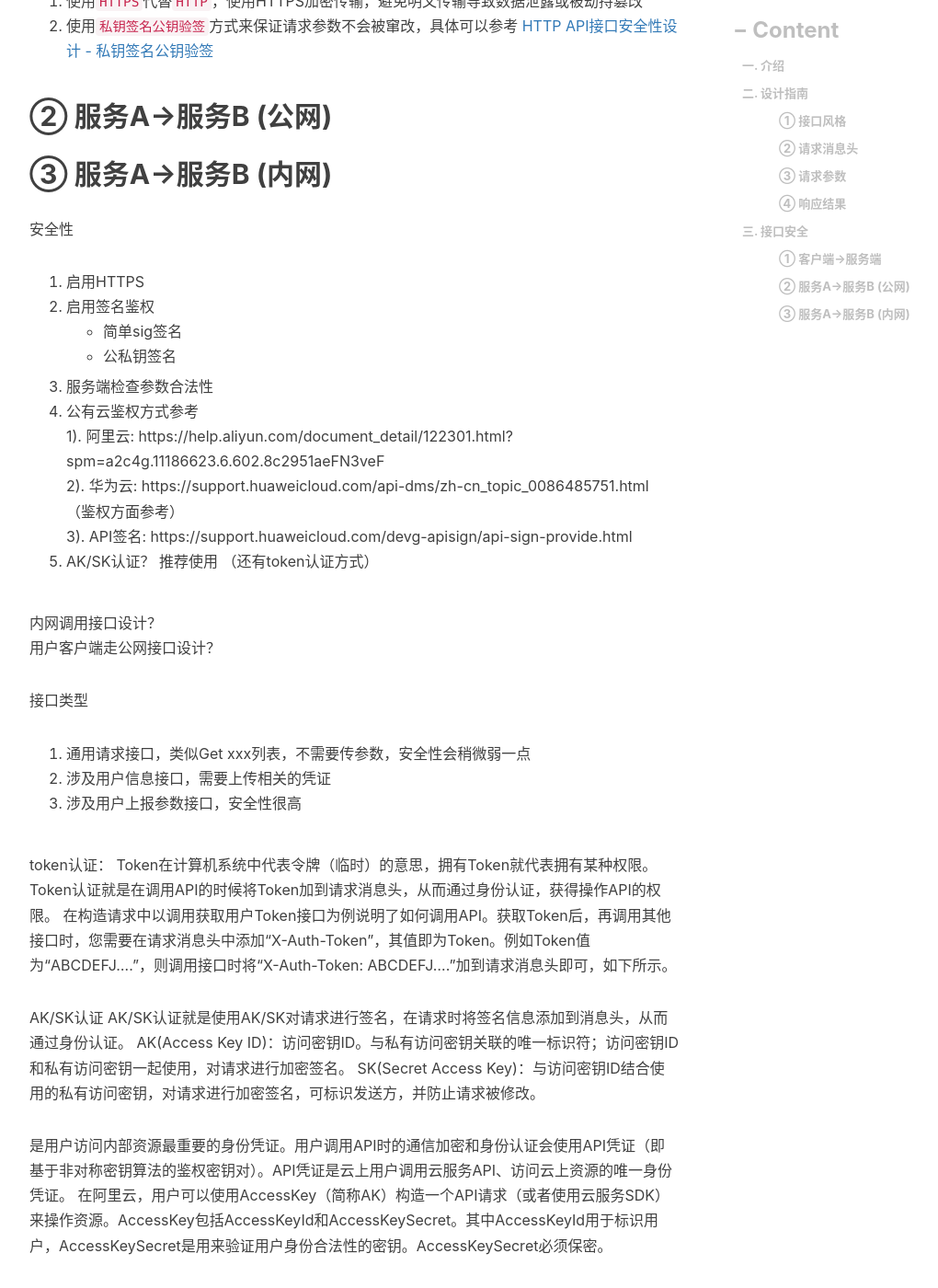
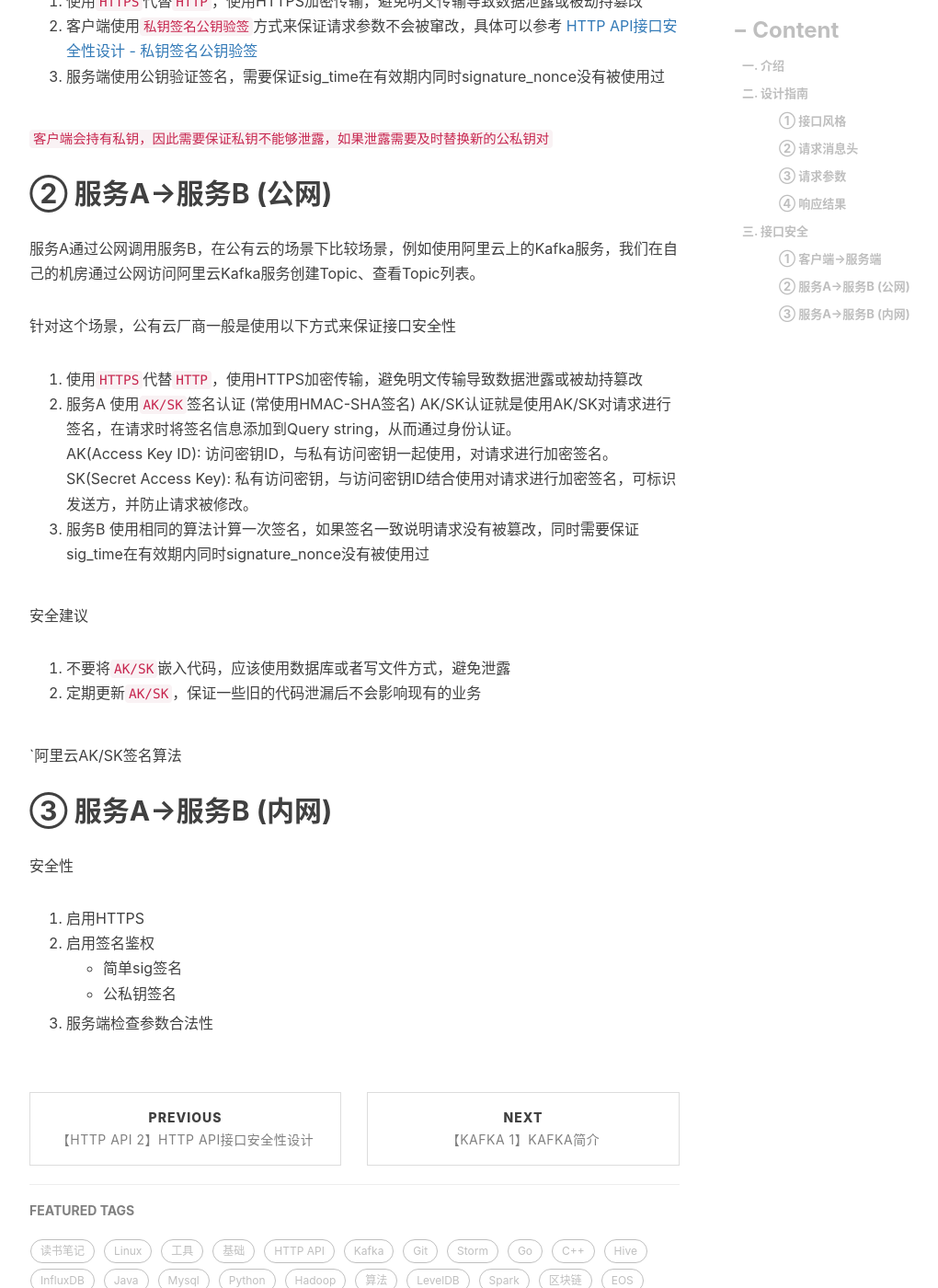
Before and after one commit to engru/chenguolin.github.io, a Jekyll site: the page built from _posts/2017-07-27-【HTTP API-3】HTTP API接口设计指南.md, in a window 1280 px wide and 1400 px high, scrolled down 3920 px. Shown: the whole window at 92% size, without its empty margins (233-1253 px from the left). Built offline with Jekyll 4.4.1, drawn with Linux system fonts in a browser that asks for light colours; nearby versions of some CDN libraries; comment, search, counter and statistics services are not loaded; some of the changed text lies outside the part shown.

Commit message:
Update 2017-07-27-【HTTP API-3】HTTP API接口设计指南.md

```diff
--- a/_posts/2017-07-27-【HTTP API-3】HTTP API接口设计指南.md
+++ b/_posts/2017-07-27-【HTTP API-3】HTTP API接口设计指南.md
@@ -96,9 +96,29 @@ API接口响应结果应该按照以下格式
 针对这个场景，需要做以下几点来保证接口安全性
 
 1. 使用`HTTPS`代替`HTTP`，使用HTTPS加密传输，避免明文传输导致数据泄露或被劫持篡改
-2. 使用`私钥签名公钥验签`方式来保证请求参数不会被窜改，具体可以参考 [HTTP API接口安全性设计 - 私钥签名公钥验签](https://chenguolin.github.io/2017/07/26/HTTP-API-2-HTTP-API%E6%8E%A5%E5%8F%A3%E5%AE%89%E5%85%A8%E6%80%A7%E8%AE%BE%E8%AE%A1/#%E4%B8%89-%E7%A7%81%E9%92%A5%E7%AD%BE%E5%90%8D%E5%85%AC%E9%92%A5%E9%AA%8C%E7%AD%BE)
+2. 客户端使用`私钥签名公钥验签`方式来保证请求参数不会被窜改，具体可以参考 [HTTP API接口安全性设计 - 私钥签名公钥验签](https://chenguolin.github.io/2017/07/26/HTTP-API-2-HTTP-API%E6%8E%A5%E5%8F%A3%E5%AE%89%E5%85%A8%E6%80%A7%E8%AE%BE%E8%AE%A1/#%E4%B8%89-%E7%A7%81%E9%92%A5%E7%AD%BE%E5%90%8D%E5%85%AC%E9%92%A5%E9%AA%8C%E7%AD%BE)
+3. 服务端使用公钥验证签名，需要保证sig_time在有效期内同时signature_nonce没有被使用过
+
+`客户端会持有私钥，因此需要保证私钥不能够泄露，如果泄露需要及时替换新的公私钥对`
 
 ## ② 服务A->服务B (公网)
+服务A通过公网调用服务B，在公有云的场景下比较场景，例如使用阿里云上的Kafka服务，我们在自己的机房通过公网访问阿里云Kafka服务创建Topic、查看Topic列表。
+
+针对这个场景，公有云厂商一般是使用以下方式来保证接口安全性
+
+1. 使用`HTTPS`代替`HTTP`，使用HTTPS加密传输，避免明文传输导致数据泄露或被劫持篡改
+2. 服务A 使用`AK/SK`签名认证 (常使用HMAC-SHA签名)
+   AK/SK认证就是使用AK/SK对请求进行签名，在请求时将签名信息添加到Query string，从而通过身份认证。
+   AK(Access Key ID): 访问密钥ID，与私有访问密钥一起使用，对请求进行加密签名。
+   SK(Secret Access Key): 私有访问密钥，与访问密钥ID结合使用对请求进行加密签名，可标识发送方，并防止请求被修改。
+3. 服务B 使用相同的算法计算一次签名，如果签名一致说明请求没有被篡改，同时需要保证sig_time在有效期内同时signature_nonce没有被使用过
+
+安全建议
+
+1. 不要将`AK/SK`嵌入代码，应该使用数据库或者写文件方式，避免泄露
+2. 定期更新`AK/SK`，保证一些旧的代码泄漏后不会影响现有的业务
+
+`阿里云AK/SK签名算法
 
 ## ③ 服务A->服务B (内网)
 
@@ -108,42 +128,3 @@ API接口响应结果应该按照以下格式
     * 简单sig签名
     * 公私钥签名
 3. 服务端检查参数合法性
-4. 公有云鉴权方式参考
-   1). 阿里云: https://help.aliyun.com/document_detail/122301.html?spm=a2c4g.11186623.6.602.8c2951aeFN3veF
-   2). 华为云: https://support.huaweicloud.com/api-dms/zh-cn_topic_0086485751.html （鉴权方面参考）
-   3). API签名: https://support.huaweicloud.com/devg-apisign/api-sign-provide.html
-5. AK/SK认证？ 推荐使用  （还有token认证方式）
-
-
-内网调用接口设计？
-用户客户端走公网接口设计？
-
-接口类型
-1. 通用请求接口，类似Get xxx列表，不需要传参数，安全性会稍微弱一点
-2. 涉及用户信息接口，需要上传相关的凭证
-3. 涉及用户上报参数接口，安全性很高
-
-
-token认证：
-Token在计算机系统中代表令牌（临时）的意思，拥有Token就代表拥有某种权限。Token认证就是在调用API的时候将Token加到请求消息头，从而通过身份认证，获得操作API的权限。
-在构造请求中以调用获取用户Token接口为例说明了如何调用API。获取Token后，再调用其他接口时，您需要在请求消息头中添加“X-Auth-Token”，其值即为Token。例如Token值为“ABCDEFJ....”，则调用接口时将“X-Auth-Token: ABCDEFJ....”加到请求消息头即可，如下所示。
-
-AK/SK认证
-AK/SK认证就是使用AK/SK对请求进行签名，在请求时将签名信息添加到消息头，从而通过身份认证。
-AK(Access Key ID)：访问密钥ID。与私有访问密钥关联的唯一标识符；访问密钥ID和私有访问密钥一起使用，对请求进行加密签名。
-SK(Secret Access Key)：与访问密钥ID结合使用的私有访问密钥，对请求进行加密签名，可标识发送方，并防止请求被修改。
-
-是用户访问内部资源最重要的身份凭证。用户调用API时的通信加密和身份认证会使用API凭证（即基于非对称密钥算法的鉴权密钥对）。API凭证是云上用户调用云服务API、访问云上资源的唯一身份凭证。
-在阿里云，用户可以使用AccessKey（简称AK）构造一个API请求（或者使用云服务SDK）来操作资源。AccessKey包括AccessKeyId和AccessKeySecret。其中AccessKeyId用于标识用户，AccessKeySecret是用来验证用户身份合法性的密钥。AccessKeySecret必须保密。
-
-需要注意的是，开发者绝不能将AccessKeySecret密钥包含在分发给最终用户的程序中，无论是包含在配置文件中还是二进制文件中都会带来非常大的密钥泄漏风险。
-
-消息响应的标准格式？
-{
-    "meta":{...},
-    "response": {...}
-}
-
-安全建议
-1. 不要将AccessKey嵌入代码，应该使用数据库或者写文件方式，避免泄露
-2. 定期更新AccessKey，保证一些旧的代码泄漏后不会影响现有的业务
```
